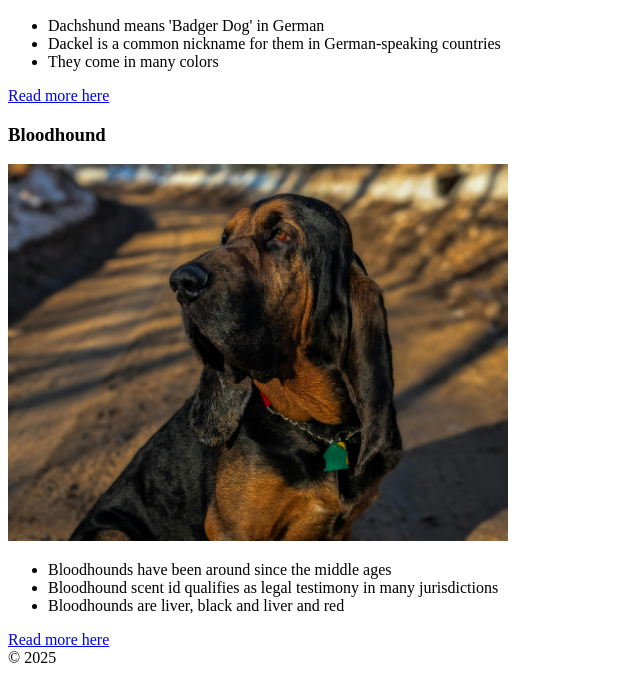
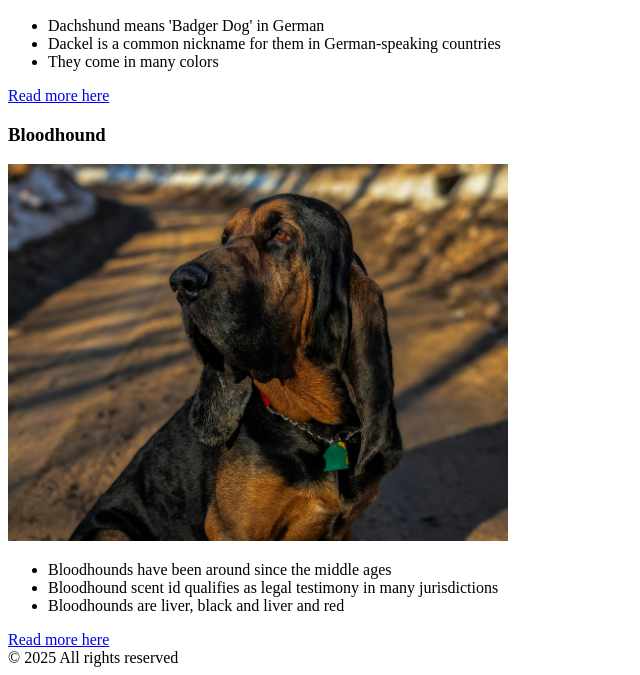
Before and after one commit to byronholmes2022/html-demo, a plain HTML site: page index.html in a window 1280 px wide. Shown: the part 687-1362 px from the top of the page, without its empty margins (0-640 px from the left). Drawn offline with Linux system fonts and the light colour scheme.

Commit message:
made a change to the footer

```diff
--- a/index.html
+++ b/index.html
@@ -55,6 +55,6 @@
         </section>
       </article>
     </main>
-    <footer>&copy; 2025</footer>
+    <footer>&copy; 2025 All rights reserved</footer>
   </body>
 </html>
```
